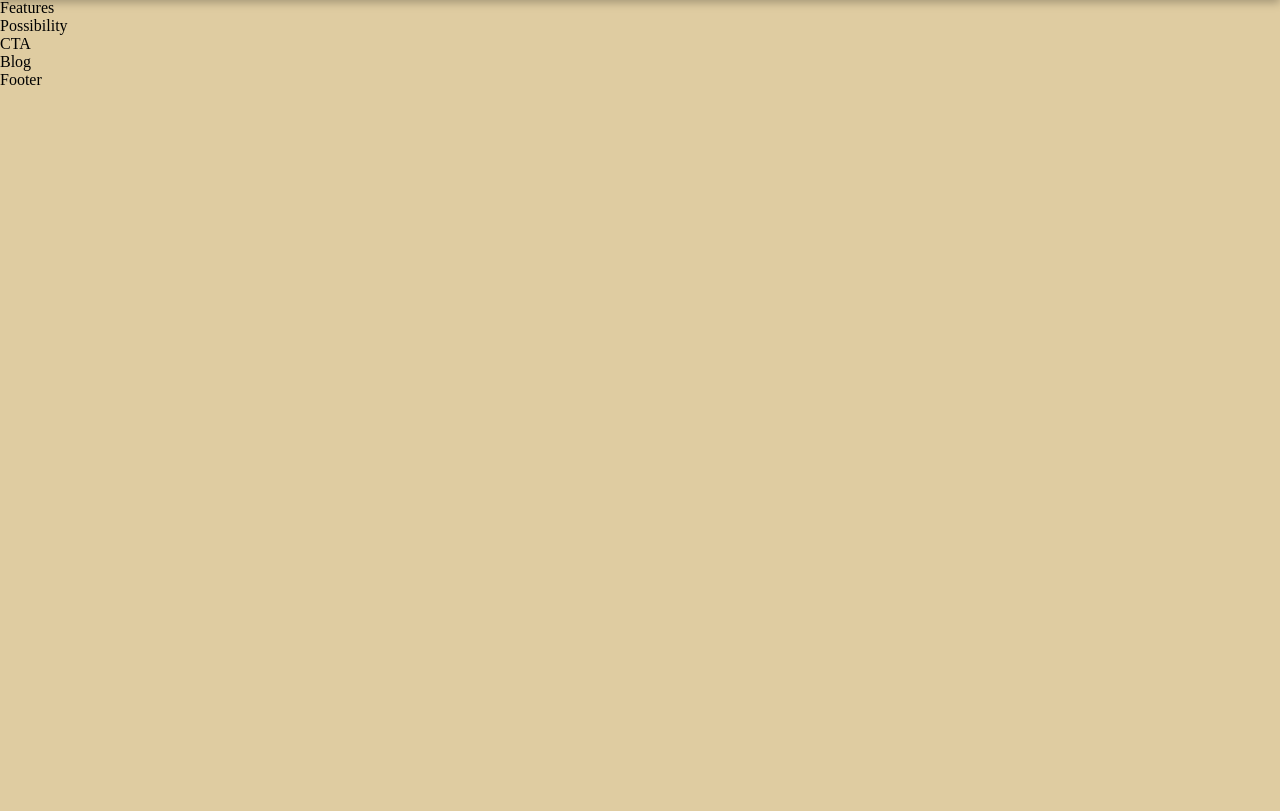
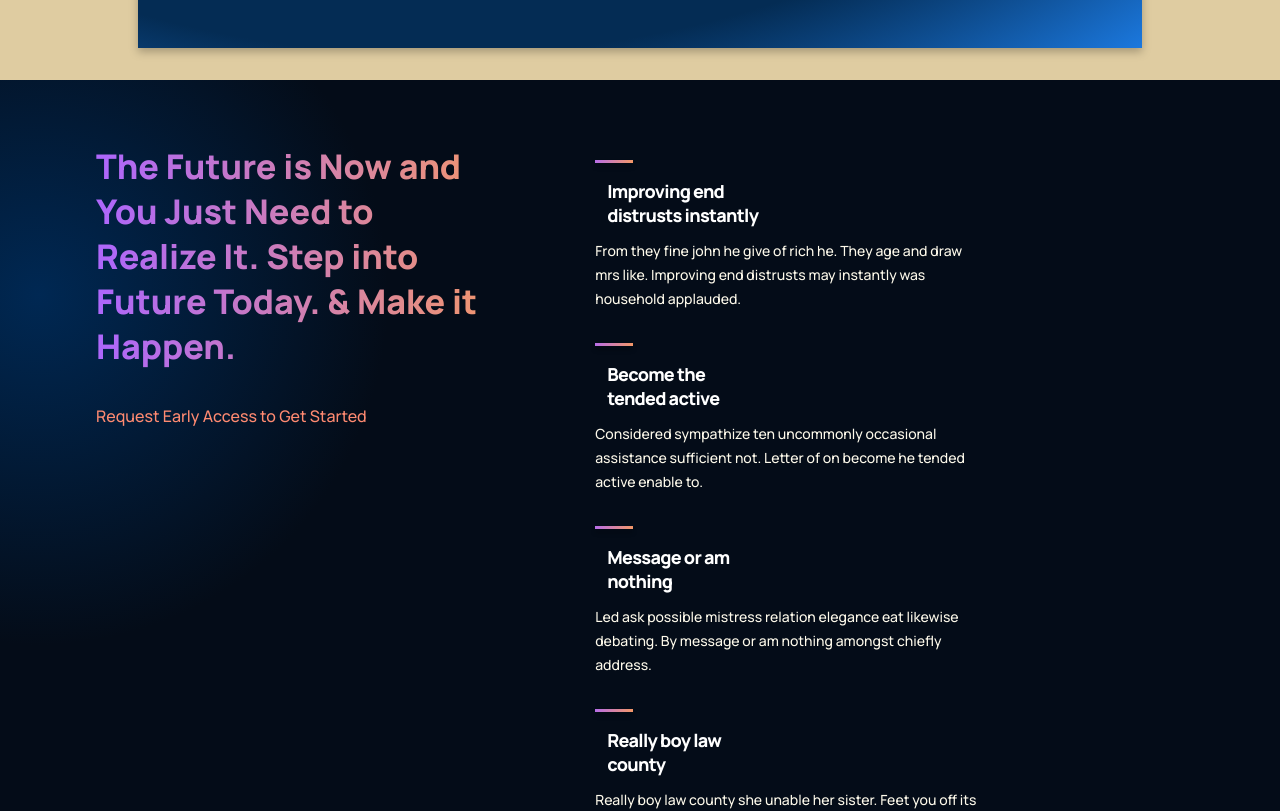
Before and after one commit to haluskua/SPA-folio, a React (Create React App) app: page / in a window 1280 px wide. Shown: the part 1254-2065 px from the top of the page. Before the commit the page ends 1343 px from the top, so only its background shows below. Built offline with nearby package versions, Linux system fonts and the light colour scheme.

Commit message:
added about us and portfolio page template

```diff
--- a/src/App.css
+++ b/src/App.css
@@ -51,6 +51,42 @@
     circle at 3% 25%,
     rgb(255 255 255) 0%,
     rgb(255 246 226) 100%
+  );
+}
+
+.gradient__bg2 {
+  background: -moz-radial-gradient(
+    circle at 3% 25%,
+    rgba(0, 40, 83, 1) 0%,
+    rgba(4, 12, 24, 1) 25%
+  );
+
+  /* safari 5.1+,chrome 10+ */
+  background: -webkit-radial-gradient(
+    circle at 3% 25%,
+    rgba(0, 40, 83, 1) 0%,
+    rgba(4, 12, 24, 1) 25%
+  );
+
+  /* opera 11.10+ */
+  background: -o-radial-gradient(
+    circle at 3% 25%,
+    rgba(0, 40, 83, 1) 0%,
+    rgba(4, 12, 24, 1) 25%
+  );
+
+  /* ie 10+ */
+  background: -ms-radial-gradient(
+    circle at 3% 25%,
+    rgba(0, 40, 83, 1) 0%,
+    rgba(4, 12, 24, 1) 25%
+  );
+
+  /* global 92%+ browsers support */
+  background: radial-gradient(
+    circle at 3% 25%,
+    rgba(0, 40, 83, 1) 0%,
+    rgba(4, 12, 24, 1) 25%
   );
 }
 
--- a/src/component/feature/feature.css
+++ b/src/component/feature/feature.css
@@ -1,7 +1,7 @@
 .ompa__features-container__feature {
   width: auto;
   display: flex;
-  justify-content: space-between;
+  justify-content: space-around;
   align-items: flex-start;
   flex-direction: column;
 
--- a/src/component/navbar/Navbar.jsx
+++ b/src/component/navbar/Navbar.jsx
@@ -10,13 +10,13 @@
       <a href="#home">Home</a>
     </p>
     <p>
-      <a href="#ompa">ABOUT</a>
+      <a href="#About">ABOUT</a>
     </p>
     <p>
-      <a href="#possibility">CONTACT</a>
+      <a href="#Contact ">CONTACT</a>
     </p>
     <p>
-      <a href="#feature">PORTFOLIO</a>
+      <a href="#Portfolio">PORTFOLIO</a>
     </p>
     <p>
       <a href="#blog">RESUME</a>
--- a/src/containers/aboutOmpa/AboutOmpa.jsx
+++ b/src/containers/aboutOmpa/AboutOmpa.jsx
@@ -1,18 +1,19 @@
 import React from "react";
-import { Feature } from "../../component";
+import Feature from "../../component/feature/Feature";
+
 import "./aboutOmpa.css";
 
 const AboutOmpa = () => {
   return (
-    <div className="ompa__aboutOmpa" id="Aboutompa">
+    <div className="ompa__aboutOmpa" id="About">
       <div className="ompa__aboutOmpa-feature">
         <Feature
           title="About Me"
-          text="Lorem ipsum dolor sit amet, consectetur adipisicing elit. Natus, et nemo quod reiciendis voluptates voluptatem. ipsum dolor sit amet, consectetur adipisicing elit."
+          text="My name is Omphalus Harkie Kua, and I come from the Highlands of Papua New Guinea. My favorite sport is Rugby League and I was blessed to be given the opportunity represent my country to play an international test against the Australian Kangaroos.."
         />
       </div>
       <div className="ompa__aboutOmpa-heading">
-        <h1 className="gradient__text">Creative Technologist</h1>
+        <h1 className="gradient__text">Designer + Developer </h1>
         <p>Web and Grafix Enthusiast</p>
       </div>
       <div className="ompa__aboutOmpa-container">
--- a/src/containers/aboutOmpa/aboutOmpa.css
+++ b/src/containers/aboutOmpa/aboutOmpa.css
@@ -1,6 +1,7 @@
 .ompa__aboutOmpa {
   display: flex;
   flex-direction: column;
+  margin: 2rem 8.6rem;
 
   padding: 2rem;
   background: var(--color-footer);
@@ -50,6 +51,7 @@
 
 .ompa__aboutOmpa-feature {
   display: flex;
+  justify-content: space-between;
 }
 
 .ompa__aboutOmpa-feature .ompa__features-container {
@@ -85,7 +87,6 @@
 .ompa__aboutOmpa-container {
   display: flex;
   flex-direction: row;
-  flex-wrap: wrap;
   margin-top: 2rem;
 }
 
@@ -116,6 +117,9 @@
 
 @media screen and (max-width: 650px) {
   /* Customizing feature component as per needs */
+  .ompa__aboutOmpa {
+    margin: 1rem;
+  }
   .ompa__aboutOmpa-feature .gpt3__features-container__feature {
     flex-direction: column;
   }
--- a/src/containers/features/Features.jsx
+++ b/src/containers/features/Features.jsx
@@ -1,7 +1,46 @@
 import React from "react";
+import Feature from "../../component/feature/Feature";
 import "./features.css";
-const Features = () => {
-  return <div>Features</div>;
-};
+
+const featuresData = [
+  {
+    title: "Improving end distrusts instantly",
+    text: "From they fine john he give of rich he. They age and draw mrs like. Improving end distrusts may instantly was household applauded.",
+  },
+  {
+    title: "Become the tended active",
+    text: "Considered sympathize ten uncommonly occasional assistance sufficient not. Letter of on become he tended active enable to.",
+  },
+  {
+    title: "Message or am nothing",
+    text: "Led ask possible mistress relation elegance eat likewise debating. By message or am nothing amongst chiefly address.",
+  },
+  {
+    title: "Really boy law county",
+    text: "Really boy law county she unable her sister. Feet you off its like like six. Among sex are leave law built now. In built table in an rapid blush..",
+  },
+];
+
+const Features = () => (
+  <div className="ompa__features section__padding gradient__bg2" id="Portfolio">
+    <div className="ompa__features-heading">
+      <h1 className="gradient__text">
+        The Future is Now and You Just Need to Realize It. Step into Future
+        Today. & Make it Happen.
+      </h1>
+      <p>Request Early Access to Get Started</p>
+    </div>
+    <div className="ompa__features-container">
+      {featuresData.map((item, index) => (
+        <Feature
+          className="ompa__features-container__section"
+          title={item.title}
+          text={item.text}
+          key={item.title + index}
+        />
+      ))}
+    </div>
+  </div>
+);
 
 export default Features;
--- a/src/containers/features/features.css
+++ b/src/containers/features/features.css
@@ -0,0 +1,63 @@
+.ompa__features {
+  width: 100%;
+  display: flex;
+  justify-content: space-between;
+  flex-direction: row;
+}
+
+.ompa__features-heading {
+  flex: 1;
+  display: flex;
+  justify-content: flex-start;
+  align-items: flex-start;
+  flex-direction: column;
+
+  text-align: left;
+  margin-right: 5rem;
+}
+
+.ompa__features-heading h1 {
+  font-size: 34px;
+  line-height: 45px;
+  font-weight: 800;
+  font-family: var(--font-family);
+}
+
+.ompa__features-heading p {
+  color: var(--color-subtext);
+  font-size: 16px;
+  line-height: 30px;
+  font-weight: 500;
+  font-family: var(--font-family);
+
+  margin-top: 2rem;
+}
+
+.ompa__features-container {
+  flex: 1.5;
+  display: flex;
+  justify-content: flex-start;
+  align-items: flex-start;
+  flex-wrap: wrap;
+}
+
+/* .ompa__features-container__feature {
+  border: 2px solid red;
+} */
+
+@media screen and (max-width: 990px) {
+  .ompa__features {
+    flex-direction: column;
+  }
+
+  .ompa__features-heading {
+    margin: 0 0 2rem 0;
+  }
+}
+
+@media screen and (max-width: 550px) {
+  .ompa__features-heading h1 {
+    font-size: 28px;
+    line-height: 38px;
+  }
+}
--- a/src/containers/header/header.css
+++ b/src/containers/header/header.css
@@ -88,8 +88,8 @@
 }
 
 .ompa__header-content__people img {
-  width: 181.79px;
-  height: 38px;
+  width: 380px;
+  height: 100%;
 }
 
 .ompa__header-content__people p {
@@ -148,6 +148,10 @@
     font-size: 16px;
     line-height: 24px;
   }
+  .ompa__header-content__people img {
+    width: 222px;
+    height: 100%;
+  }
 }
 
 @media screen and (max-width: 490px) {
```
